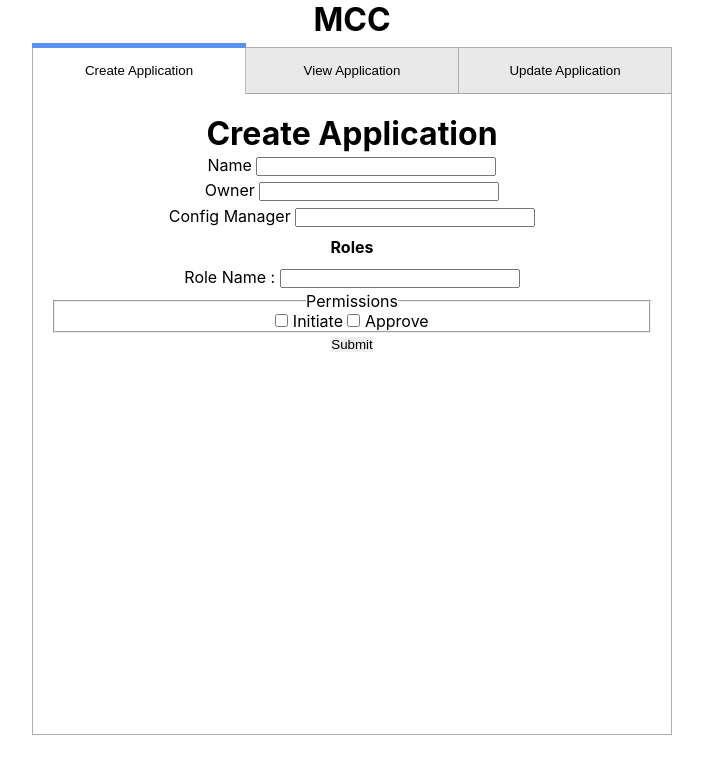
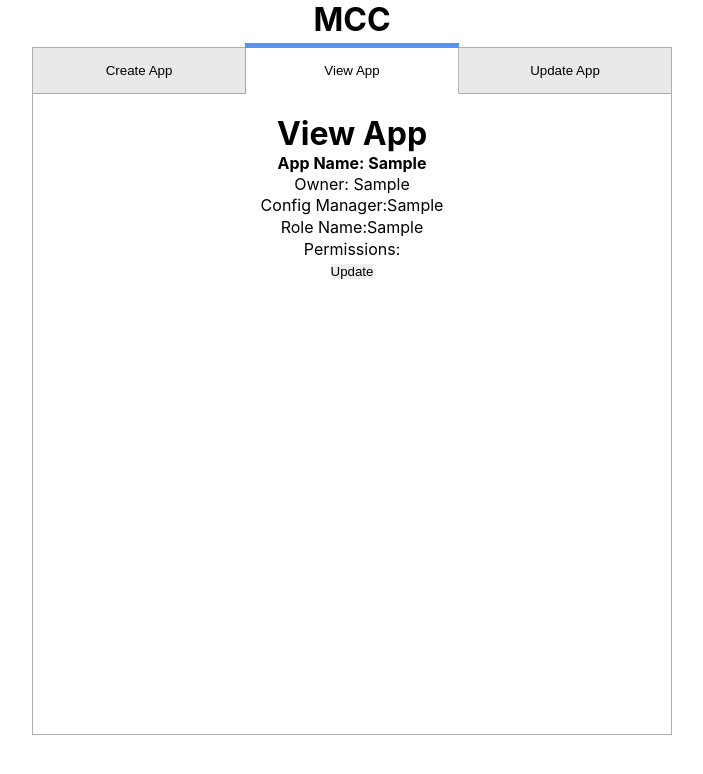
Before and after one commit to EmmanuelSage/mcc-app, a React (Create React App) app: page / in a window 1280 px wide. Both pictures are taken after typing "Sample", "Sample", "Sample", "Sample" into the empty fields and a click on the button "Submit". Shown: the top 774 px of the page, without its empty margins (288-991 px from the left). Built offline with nearby package versions, Linux system fonts and the light colour scheme.

Commit message:
feat: setup UpdateApp component - Create ListComponent - refactor CreateApp to AppForm component

```diff
--- /dev/null
+++ b/src/components/AppForm/AppForm.css
@@ -0,0 +1,3 @@
+h4.roles-header  {
+  padding: 0.5rem;
+}
--- /dev/null
+++ b/src/components/AppForm/AppForm.tsx
@@ -0,0 +1,96 @@
+import React, { SyntheticEvent, useContext, useState } from 'react'
+import { DbContext } from '../../context/DbContext';
+import { AppInfo, permission } from '../../types/App';
+import { MccPage } from '../../types/MccPage';
+import InputCheckbox from "../InputCheckbox/InputCheckbox";
+import InputField from '../InputField/InputField'
+import './AppForm.css'
+
+export interface AppDefaults {
+  name: string;
+  owner: string;
+  configManager: string;
+  roleName: string;
+  isCheckedInitiate: boolean;
+  isCheckedApprove: boolean;
+}
+
+interface IProps {
+  redirectTo: MccPage
+  appDefaults: AppDefaults
+  toggleTab: (index: number) => void;
+}
+
+const AppForm: React.FC<IProps> =({toggleTab, redirectTo, appDefaults}) => {
+  const { db , setDb} = useContext(DbContext);
+  const [name, setName] = useState(appDefaults.name)
+  const [owner, setOwner] = useState(appDefaults.owner)
+  const [configManager, setConfigManager] = useState(appDefaults.configManager)
+  const [roleName, setRoleName] = useState(appDefaults.roleName);
+  const [isCheckedInitiate, setIsCheckedInitiate] = useState(appDefaults.isCheckedInitiate);
+  const [isCheckedApprove, setIsCheckedApprove] = useState(appDefaults.isCheckedApprove);
+
+  const handleSubmit = (e: SyntheticEvent) => {
+    e.preventDefault()
+    const permissions:permission[] = []
+    if(isCheckedInitiate) permissions.push('initiate')
+    if(isCheckedApprove) permissions.push('approve')
+    const app: AppInfo = {
+      metadata: {
+        name,
+        owner,
+        configManager
+      },
+      technicalData: {
+        roles: {
+          roleName,
+          permissions
+        },
+      },
+    }
+    db.apps[name] = app
+    db.currentApp = name
+    setDb(db)
+    setName('')
+    setOwner('')
+    setConfigManager('')
+    setRoleName('')
+    setIsCheckedInitiate(false)
+    setIsCheckedApprove(false)
+    if(redirectTo){
+      toggleTab(redirectTo)
+    }
+  }
+
+  return (
+    <form onSubmit={handleSubmit}>
+      <InputField label='Name' value={name} handleChange={(e) => setName(e.target.value)}/>
+      <InputField label='Owner' value={owner} handleChange={(e) => setOwner(e.target.value)}/>
+      <InputField label='Config Manager' value={configManager} handleChange={(e) => setConfigManager(e.target.value)}/>
+      <h4 className="roles-header"> Roles </h4>
+      <InputField
+        label="Role Name : "
+        value={roleName}
+        handleChange={(e) => setRoleName(e.target.value)}
+      />
+      <fieldset className="form-group">
+        <legend>Permissions</legend>
+
+        <InputCheckbox
+          label="Initiate"
+          isChecked={isCheckedInitiate}
+          handleChange={() => setIsCheckedInitiate(!isCheckedApprove)}
+        />
+
+        <InputCheckbox
+          label="Approve"
+          isChecked={isCheckedApprove}
+          handleChange={() => setIsCheckedApprove(!isCheckedApprove)}
+        />
+      </fieldset>
+      <button type="submit"> Submit </button>
+    </form>
+  )
+}
+
+export default AppForm
--- a/src/components/CreateApp/CreateApp.tsx
+++ b/src/components/CreateApp/CreateApp.tsx
@@ -1,76 +1,29 @@
-import React, { SyntheticEvent, useContext, useState } from 'react'
-import { DbContext } from '../../context/DbContext';
-import { AppInfo, permission } from '../../types/App';
-import InputCheckbox from "../InputCheckbox/InputCheckbox";
-import InputField from '../InputField/InputField'
-import './CreateApp.css'
+import React from "react";
+import { MccPage } from "../../types/MccPage";
+import AppForm from "../AppForm/AppForm";
 
-function CreateApp() {
-  const { db , setDb} = useContext(DbContext);
-  const [name, setName] = useState('')
-  const [owner, setOwner] = useState('')
-  const [configManager, setConfigManager] = useState('')
-  const [roleName, setRoleName] = useState("");
-  const [isCheckedInitiate, setIsCheckedInitiate] = useState(false);
-  const [isCheckedApprove, setIsCheckedApprove] = useState(false);
+import "./CreateApp.css";
 
-  const handleSubmit = (e: SyntheticEvent) => {
-    e.preventDefault()
-    const permissions:permission[] = []
-    if(isCheckedInitiate) permissions.push('initiate')
-    if(isCheckedApprove) permissions.push('approve')
-    const app: AppInfo = {
-      metadata: {
-        name,
-        owner,
-        configManager
-      },
-      technicalData: {
-        roles: {
-          roleName,
-          permissions
-        },
-      },
-    }
-    db.apps[name] = app
-    setDb(db)
-    setName('')
-    setOwner('')
-    setConfigManager('')
-    setRoleName('')
-    setIsCheckedInitiate(false)
-    setIsCheckedApprove(false)
-  }
-
-  return (
-    <form onSubmit={handleSubmit}>
-      <InputField label='Name' value={name} handleChange={(e) => setName(e.target.value)}/>
-      <InputField label='Owner' value={owner} handleChange={(e) => setOwner(e.target.value)}/>
-      <InputField label='Config Manager' value={configManager} handleChange={(e) => setConfigManager(e.target.value)}/>
-      <h4 className="roles-header"> Roles </h4>
-      <InputField
-        label="Role Name : "
-        value={roleName}
-        handleChange={(e) => setRoleName(e.target.value)}
-      />
-      <fieldset className="form-group">
-        <legend>Permissions</legend>
-
-        <InputCheckbox
-          label="Initiate"
-          isChecked={isCheckedInitiate}
-          handleChange={() => setIsCheckedInitiate(!isCheckedApprove)}
-        />
-
-        <InputCheckbox
-          label="Approve"
-          isChecked={isCheckedApprove}
-          handleChange={() => setIsCheckedApprove(!isCheckedApprove)}
-        />
-      </fieldset>
-      <button type="submit"> Submit </button>
-    </form>
-  )
+interface IProps {
+  redirectTo: MccPage;
+  toggleTab: (index: number) => void;
 }
 
-export default CreateApp
+const CreateApp: React.FC<IProps> = ({ toggleTab, redirectTo }) => {
+  return (
+    <AppForm
+      toggleTab={toggleTab}
+      redirectTo={redirectTo}
+      appDefaults={{
+        name: '',
+        owner: '',
+        configManager: '',
+        roleName: '',
+        isCheckedInitiate: false,
+        isCheckedApprove: false,
+      }}
+    />
+  );
+};
+
+export default CreateApp;
--- a/src/components/InputField/InputField.tsx
+++ b/src/components/InputField/InputField.tsx
@@ -9,7 +9,7 @@ interface IProps {
   handleChange: ChangeEventHandler<HTMLInputElement>;
 }
 
-const InputField: React.FC<IProps> = ({label, type='text', value, handleChange, isRequired = false}) => {
+const InputField: React.FC<IProps> = ({label, type='text', value, handleChange, isRequired = true}) => {
   return (
     <div className='inputfield-container row row-fill flex-center'>
       <div className="col">
--- /dev/null
+++ b/src/components/ListComponent/ListComponent.tsx
@@ -0,0 +1,62 @@
+import React, { useContext } from "react";
+import { DbContext } from "../../context/DbContext";
+import { AppInfo } from "../../types/App";
+import { MccPage } from "../../types/MccPage";
+
+interface IProps {
+  toggleTab: (index: number) => void;
+}
+
+const ListComponent: React.FC<IProps> = ({ toggleTab }): JSX.Element => {
+  const { db } = useContext(DbContext);
+  const apps: any = Object.values(db.apps);
+
+  return (
+    <div className="row">
+      {apps.map((app: AppInfo, index: number) => {
+        return (
+          <div className="card" style={{ width: "100%" }} key={index}>
+            <div className="card-body">
+              <h4 className="card-title">App Name: {app.metadata.name}</h4>
+              <div className="row flex-spaces">
+                <p className="col-4 col">
+                  Owner:
+                  <span className="text-secondary"> {app.metadata.owner} </span>
+                </p>
+                <p className="col-4 col">
+                  Config Manager:
+                  <span className="text-secondary">
+                    {app.metadata.configManager}
+                  </span>
+                </p>
+                <p className="col-4 col">
+                  Role Name:
+                  <span className="text-secondary">
+                    {app.technicalData.roles.roleName}
+                  </span>
+                </p>
+                <p className="col-6 col">
+                  Permissions:
+                  <span className="text-secondary">
+                    {app.technicalData.roles.permissions.join("/")}
+                  </span>
+                </p>
+                <div className=" col-6 col card-text">
+                  <button
+                    onClick={() => {
+                      toggleTab(MccPage.UpdateApplication)
+                    }}
+                  >
+                    Update
+                  </button>
+                </div>
+              </div>
+            </div>
+          </div>
+        );
+      })}
+    </div>
+  );
+};
+
+export default ListComponent;
--- a/src/components/TabContainer/TabContainer.tsx
+++ b/src/components/TabContainer/TabContainer.tsx
@@ -4,17 +4,19 @@ import TabContent from "../TabContent/TabContent";
 import { MccPage } from "../../types/MccPage";
 import "./TabContainer.css";
 import CreateApp from "../CreateApp/CreateApp";
+import ListComponent from "../ListComponent/ListComponent";
+import UpdateApp from "../UpdateApp/UpdateApp";
 
 enum SectionTitles {
-  CreateApplicationv = 'Create Application',
-  ViewApplication = 'View Application',
-  UpdateApplication = 'Update Application'
+  CreateApplicationv = "Create App",
+  ViewApplication = "View App",
+  UpdateApplication = "Update App",
 }
 
 function Tabs() {
   const [toggleState, setToggleState] = useState(MccPage.CreateApplication);
 
-  const toggleTab = (index: number) => {
+  const toggleTab = (index: MccPage) => {
     setToggleState(index);
   };
 
@@ -52,14 +54,33 @@ function Tabs() {
             component: (
               <div>
                 <h1> {SectionTitles.CreateApplicationv} </h1>
-                <CreateApp />
+                <CreateApp
+                  redirectTo={MccPage.ViewApplication}
+                  toggleTab={toggleTab}
+                />
               </div>
             ),
           },
-          { id: MccPage.ViewApplication, component: <h1>{SectionTitles.ViewApplication}</h1> },
+          {
+            id: MccPage.ViewApplication,
+            component: (
+              <div>
+                <h1>{SectionTitles.ViewApplication}</h1>
+                <ListComponent toggleTab={toggleTab} />
+              </div>
+            ),
+          },
           {
             id: MccPage.UpdateApplication,
-            component: <h1>{SectionTitles.UpdateApplication}</h1>,
+            component: (
+              <div>
+                <h1> {SectionTitles.UpdateApplication} </h1>
+                <UpdateApp
+                  redirectTo={MccPage.ViewApplication}
+                  toggleTab={toggleTab}
+                />
+              </div>
+            ),
           },
         ]}
       />
--- /dev/null
+++ b/src/components/UpdateApp/UpdateApp.tsx
@@ -0,0 +1,38 @@
+import React, { useContext } from "react";
+import { DbContext } from "../../context/DbContext";
+import { MccPage } from "../../types/MccPage";
+import AppForm from "../AppForm/AppForm";
+
+interface IProps {
+  redirectTo: MccPage;
+  toggleTab: (index: number) => void;
+}
+
+const UpdateApp: React.FC<IProps> = ({ toggleTab, redirectTo }) => {
+  const { db } = useContext(DbContext);
+  if (db.currentApp !== "") {
+    const app = db.apps[db.currentApp];
+    const isCheckedInitiate =
+      app.technicalData.roles.permissions.includes("initiate");
+    const isCheckedApprove =
+      app.technicalData.roles.permissions.includes("approve");
+    const appDefaults = {
+      name: app.metadata.name,
+      owner: app.metadata.owner,
+      configManager: app.metadata.configManager,
+      roleName: app.technicalData.roles.roleName,
+      isCheckedInitiate,
+      isCheckedApprove,
+    };
+    return (
+      <AppForm
+        toggleTab={toggleTab}
+        redirectTo={redirectTo}
+        appDefaults={appDefaults}
+      />
+    );
+  }
+  return <></>
+};
+
+export default UpdateApp;
```
